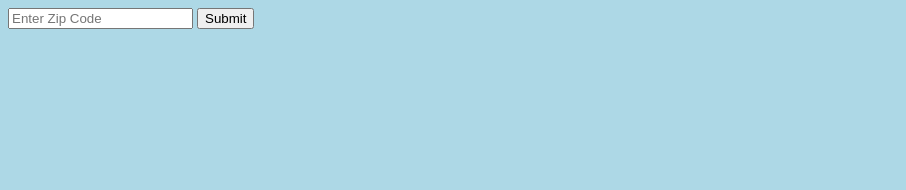
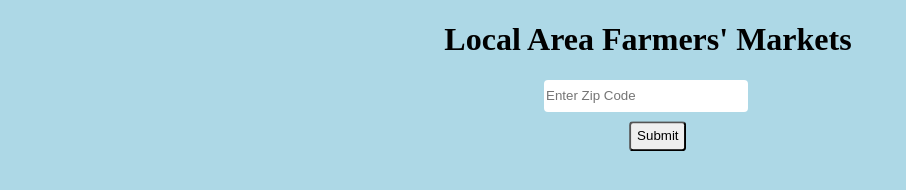
Before and after one commit to chelletuerk/jrDevInterview, a website: page index.html in a window 1280 px wide. Shown: the whole page, without its empty margins (0-906 px from the left). Drawn offline with nearby package versions, Linux system fonts and the light colour scheme.

Commit message:
center everything

```diff
--- a/index.html
+++ b/index.html
@@ -6,12 +6,18 @@
     <title></title>
   </head>
   <body>
-      <input type="number" class="zip" placeholder="Enter Zip Code"/>
-      <button class="modal" type="button" onclick="onSubmit()" name="submit">Submit</button>
+    <h1 class="title">Local Area Farmers' Markets</h1>
+    <div class="input-submit">
+      <input type="number" class="zip" placeholder="Enter Zip Code"/><br/>
+      <button
+        class="submit"
+        type="button"
+        onclick="onSubmit()"
+        name="submit">Submit
+      </button>
+    </div>
       <ul class="display"></ul>
       <div class="popup">
-        <!-- <button type="button" class="modal-btn" onclick="closeModal()" name="close">Close</button> -->
-        <!-- <span class="modal-btn">Close</span> -->
       </div>
     <script src="https://ajax.googleapis.com/ajax/libs/jquery/3.3.1/jquery.min.js"></script>
     <script src="main.js"></script>
--- a/main.js
+++ b/main.js
@@ -16,25 +16,19 @@ const marketOnClick = () => {
     $('.popup').html(`<div class="clicked-market">${market.name} is ${market.distance} miles from ${zip}</div>`)
     $('.popup').css("height", "300px")
     $('.popup').append(`<button type="button" class="modal-btn" onclick="closeModal()" name="close">Close</button>`)
-
     $('.modal-btn').css("height", "50px")
-
   })
 }
 
 const closeModal = () => {
   $('.popup').css("height", "0")
   $('.modal-btn, .clicked-market').remove()
-
 }
-
-// $('.modal-close').click(() => {
-//   console.log('fjdksal')
-// })
 
 const onSubmit = () => {
   markets = []
   zip = $('.zip').val()
+  $('.zip').val('')
   $('.display').html('')
   $.ajax({
     type: 'GET',
--- a/style.css
+++ b/style.css
@@ -22,6 +22,48 @@ body {
 li {
     text-align: center;
     list-style-type: none;
+    font-size: 25px;
+    cursor: pointer;
+}
+
+li:hover {
+  color: pink;
+}
+
+.zip {
+    height: 30px;
+    width: 200px;
+    border-radius: 4px;
+    border: none;
+}
+
+.input-submit {
+  margin-left: auto;
+  margin-right: auto;
+  width: 13em;
+}
+
+input[type=number]::-webkit-outer-spin-button,
+input[type=number]::-webkit-inner-spin-button {
+    -webkit-appearance: none;
+    margin: 0;
+}
+
+input[type=number] {
+    -moz-appearance:textfield;
+}
+
+.submit {
+  height: 30px;
+    border-radius: 4px;
+    height: 30px;
+    border-radius: 4px;
+    transform: translate(148%, 31%);
+    margin-bottom: 20px;
+}
+
+.title {
+  text-align: center;
 }
 
 .modal-btn {
```
